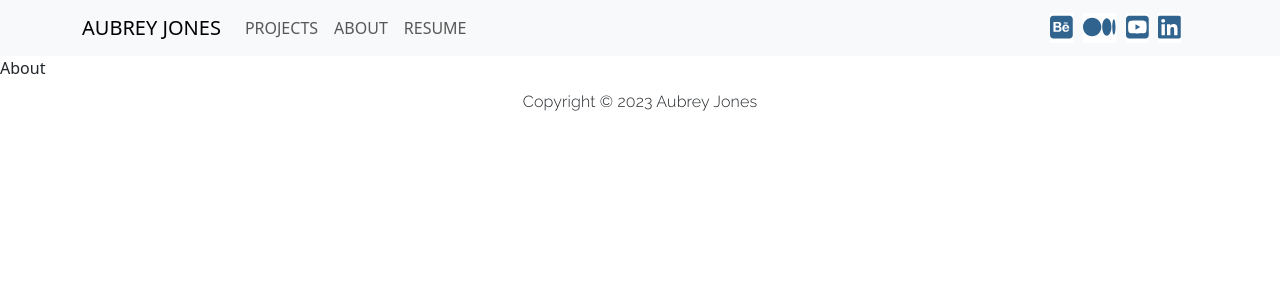
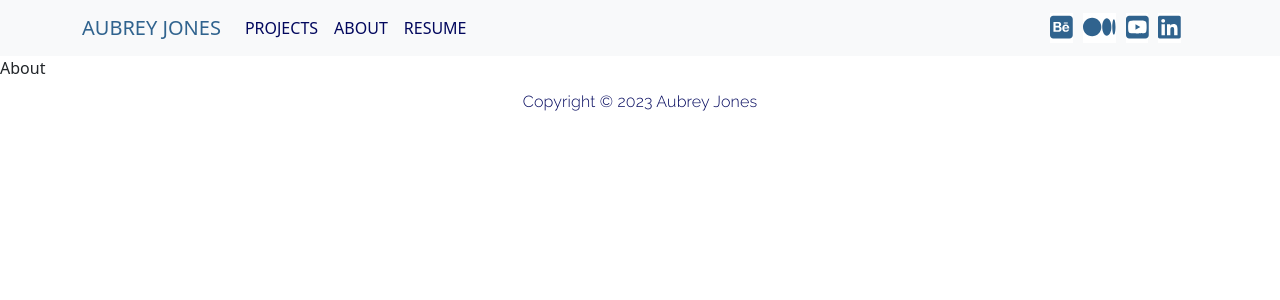
Before and after one commit to aubreyjonescreatives/ux-ui-portfolio, a React (Create React App) app: page /about in a window 1280 px wide. Shown: the top 300 px of the page. Built offline with nearby package versions, Linux system fonts and the light colour scheme.

Commit message:
fixed type colors and projects link

```diff
--- a/src/Components/Footer.js
+++ b/src/Components/Footer.js
@@ -7,7 +7,8 @@ const footerStyles = {
   textAlign: 'center',
   padding: '10px',
   fontFamily: 'Raleway, sans-serif',
-  fontWeight: '300'
+  fontWeight: '300',
+  color: '#02075D'
 }
 
 
--- a/src/Components/NavBar.js
+++ b/src/Components/NavBar.js
@@ -16,11 +16,11 @@ const NavBar = () => {
   <>
 <Navbar bg="light" expand="lg">
       <Container>
-        <Navbar.Brand href="/">AUBREY JONES</Navbar.Brand>
+        <Navbar.Brand href="/" className="navLogo">AUBREY JONES</Navbar.Brand>
         <Navbar.Toggle aria-controls="basic-navbar-nav" />
         <Navbar.Collapse id="basic-navbar-nav">
           <Nav className="me-auto">
-            <Nav.Link href="/" className="navLink">PROJECTS</Nav.Link>
+            <Nav.Link href="/#projects" className="navLink">PROJECTS</Nav.Link>
             <Nav.Link href="/about" className="navLink">ABOUT</Nav.Link>
             <Nav.Link href="/resume" className="navLink">RESUME</Nav.Link>
           </Nav>
--- a/src/Pages/Landing.js
+++ b/src/Pages/Landing.js
@@ -52,7 +52,7 @@ const introText = {
 
 
 const casestudyBox = {
-  backgroundColor: '#eee',
+  backgroundColor: '#B4ECF3',
   paddingTop: '20px',
   paddingBottom: '100px'
 
@@ -60,7 +60,7 @@ const casestudyBox = {
 
 const headerStylesA = {
     margin: '100px 100px 20px 50px',
-    color: '#30638E',
+    color: '#02075D',
     fontSize: '36px',
     fontFamily: 'Raleway, sans-serif',
   //  fontWeight: '400',
@@ -151,11 +151,11 @@ return (
 
 <Box sx={casestudyBox}>
 
-<Typography sx={headerStylesA} id="uxuidesign">Projects</Typography>
+<Typography sx={headerStylesA} id="projects">Projects</Typography>
+{/*
 
 
-
-<Typography sx={headerStylesA} id="uxuidesign">UX/UI Design Case Studies</Typography>
+<Typography sx={headerStylesA} id="uxuidesign">UX/UI Design Case Studies</Typography> */}
 
 
 
--- a/src/Portfolio.css
+++ b/src/Portfolio.css
@@ -54,9 +54,17 @@ p {
 
 }
 
+.navbar-brand {
+    color: #30638E !important;
+}
+
 
 .navbar, .container {
     display: grid;
+}
+
+.navbar-nav, .navLink {
+    color: #02075D !important;
 }
 
 .navSocial {
```
